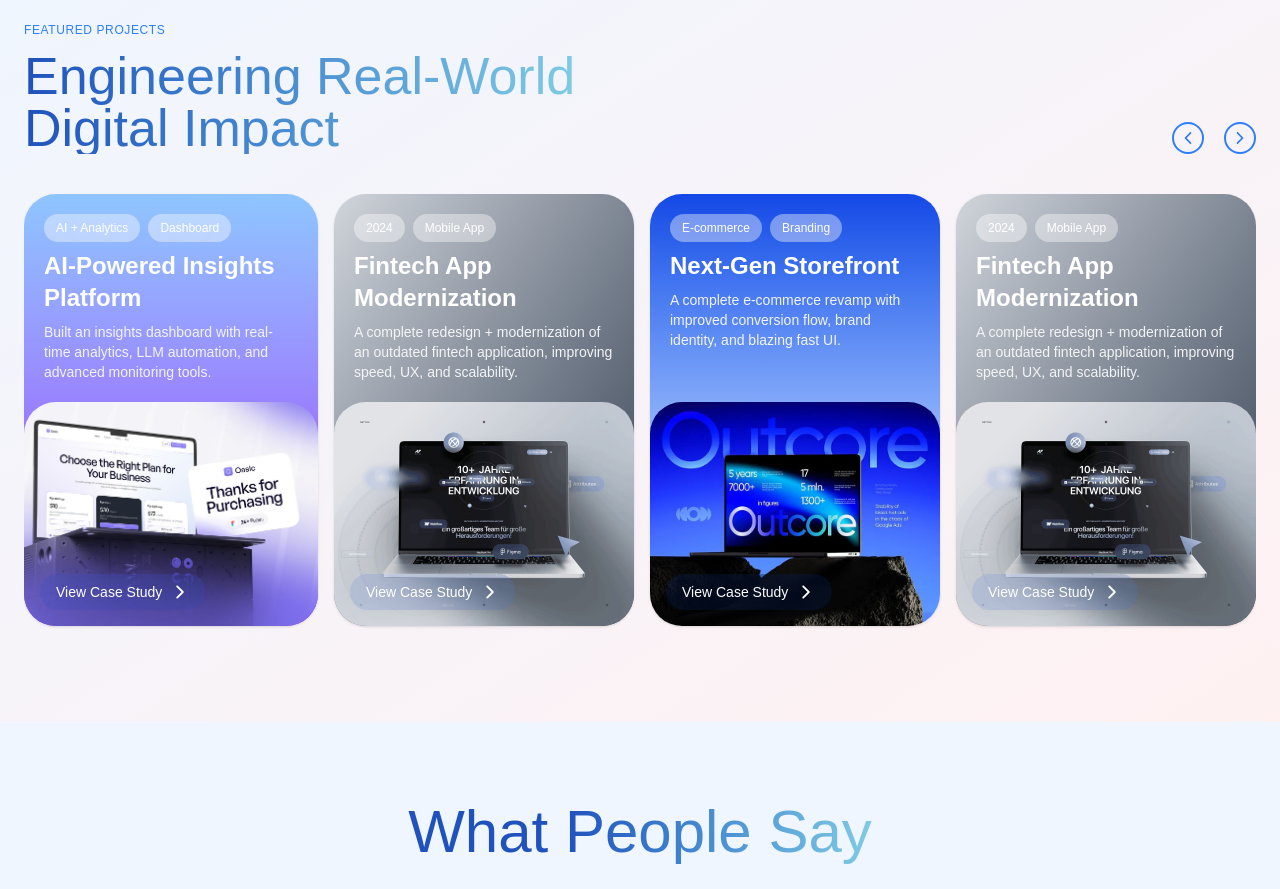
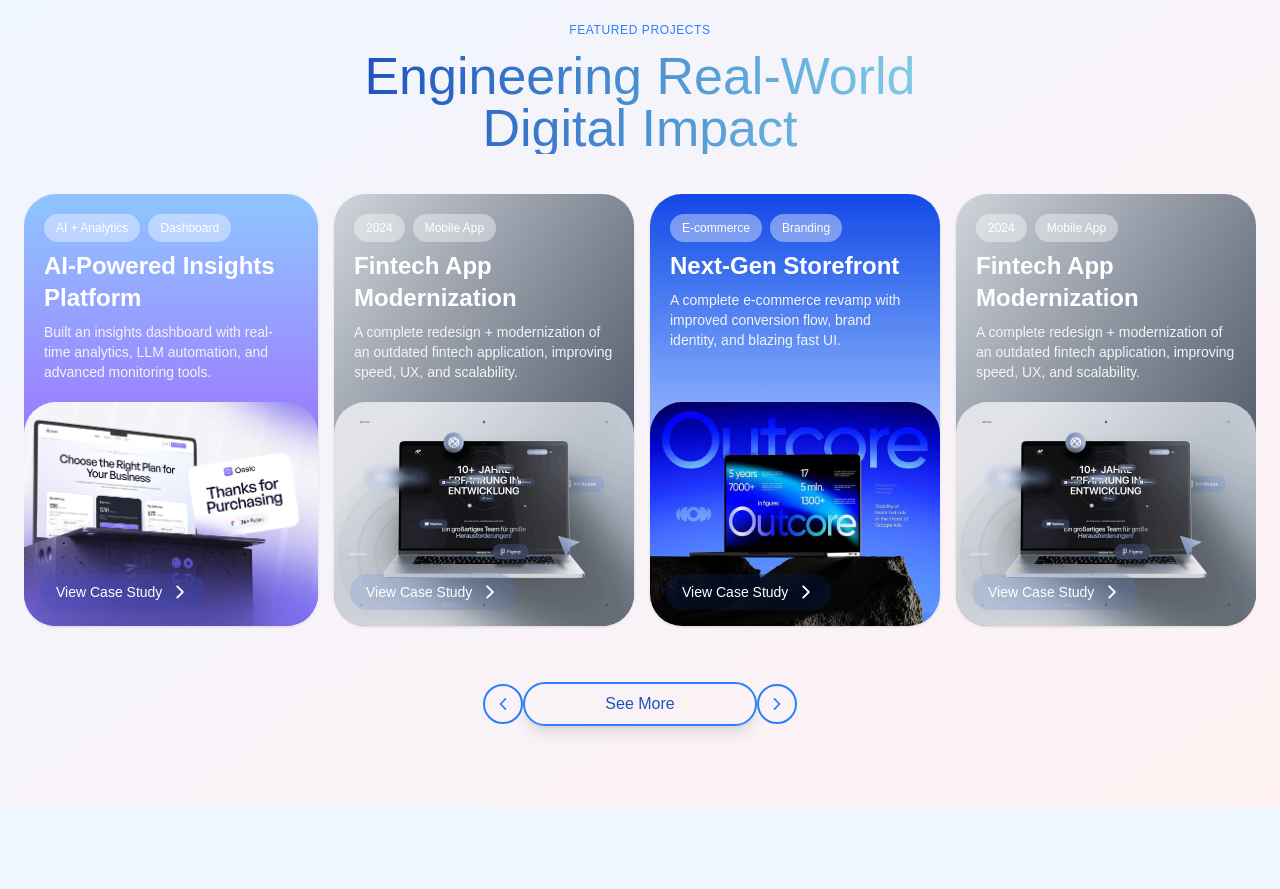
Before and after one commit to UNITY-11/unity11, a Next.js app in the folder client/: page / in a window 1280 px wide. Shown: the part 4900-5789 px from the top of the page. Built offline with nearby package versions, Linux system fonts and the light colour scheme.

Commit message:
feat (featured section) : updated the design layout

```diff
--- a/client/src/components/sections/home/FeaturedProjects.tsx
+++ b/client/src/components/sections/home/FeaturedProjects.tsx
@@ -2,6 +2,7 @@
 
 import Image from "next/image";
 import { IoIosArrowForward, IoIosArrowBack } from "react-icons/io";
+import { useRouter } from "next/navigation";
 
 interface ProjectCardProps {
   tag1: string;
@@ -52,11 +53,13 @@ const projects: ProjectCardProps[] = [
 ];
 
 export default function FeaturedProjectsSection() {
+  const router = useRouter();
+
   return (
     <section className="w-full py-20 bg-linear-to-br from-blue-50 to-rose-50 rounded-t-[5%]">
       <div className="max-w-7xl mx-auto px-6">
         {/* heading */}
-        <div className="mb-10">
+        <div className="mb-10 flex flex-col justify-center items-center text-center">
           <p className="text-xs tracking-wider text-blue-500">
             FEATURED PROJECTS
           </p>
@@ -66,15 +69,6 @@ export default function FeaturedProjectsSection() {
               Engineering Real-World
               <br /> Digital Impact
             </h2>
-
-            <div className="flex justify-end gap-5 text-blue-500">
-              <button className="w-8 h-8 rounded-full border-2 flex items-center justify-center">
-                <IoIosArrowBack className="text-lg" />
-              </button>
-              <button className="w-8 h-8 rounded-full border-2 flex items-center justify-center">
-                <IoIosArrowForward className="text-lg" />
-              </button>
-            </div>
           </div>
         </div>
 
@@ -83,6 +77,23 @@ export default function FeaturedProjectsSection() {
           {projects.map((p, i) => (
             <ProjectCard key={i} {...p} />
           ))}
+        </div>
+      </div>
+
+      <div className="mt-10 right-0 flex justify-center text-blue-500">
+        <div className="flex justify-between items-center mx-5">
+          <button className="w-10 h-10 rounded-full border-2 flex items-center justify-center">
+            <IoIosArrowBack className="text-lg" />
+          </button>
+          <button
+            onClick={() => router.push("/projects")}
+            className="flex items-center rounded-full bg-linear-to-r px-20 py-2 text-[#2052bd] border-2 border-blue-500 shadow-lg transition-all gap-4 hover:gap-8 duration-500"
+          >
+            See More
+          </button>
+          <button className="w-10 h-10 rounded-full border-2 flex items-center justify-center">
+            <IoIosArrowForward className="text-lg" />
+          </button>
         </div>
       </div>
     </section>
```
